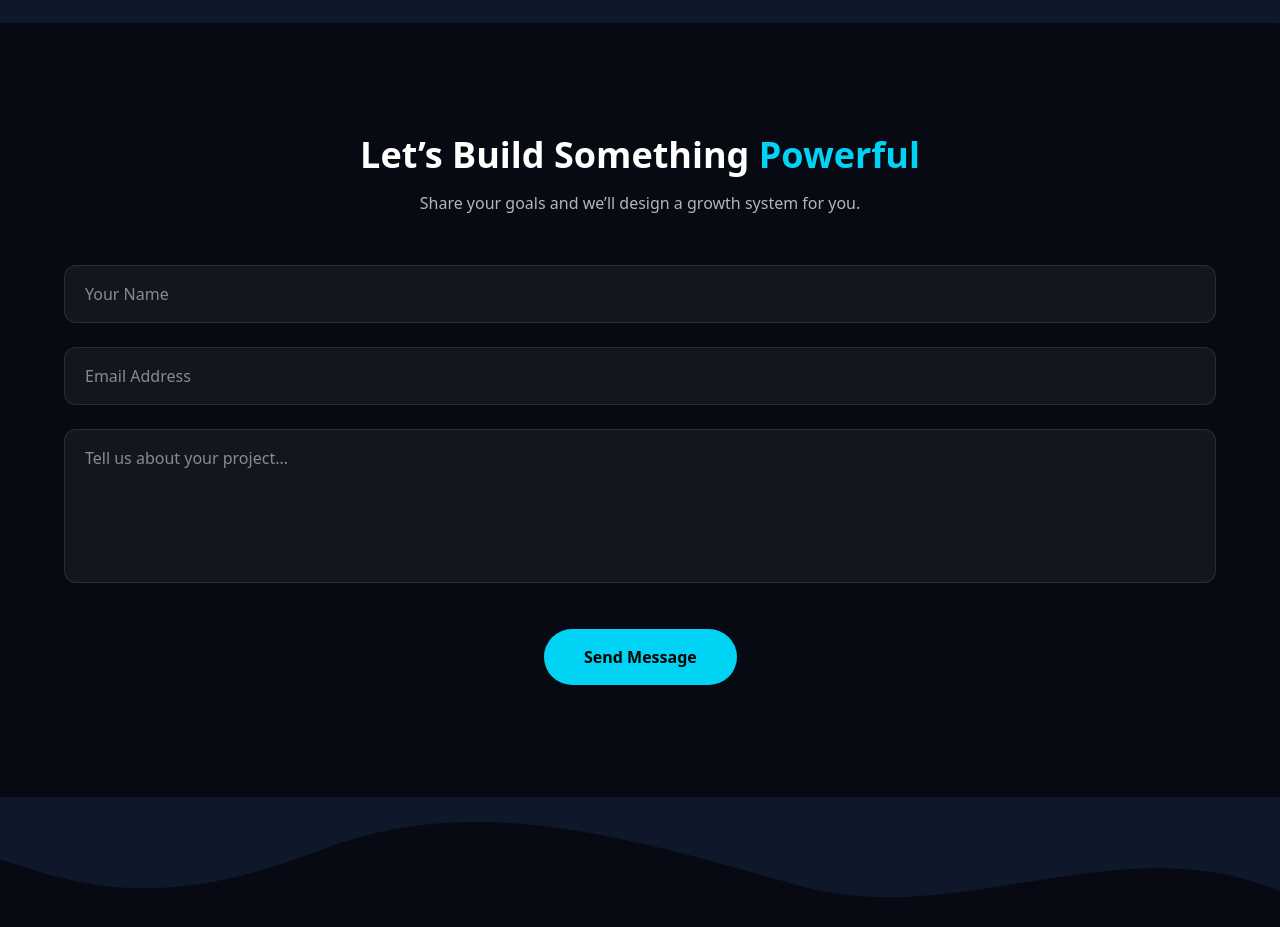
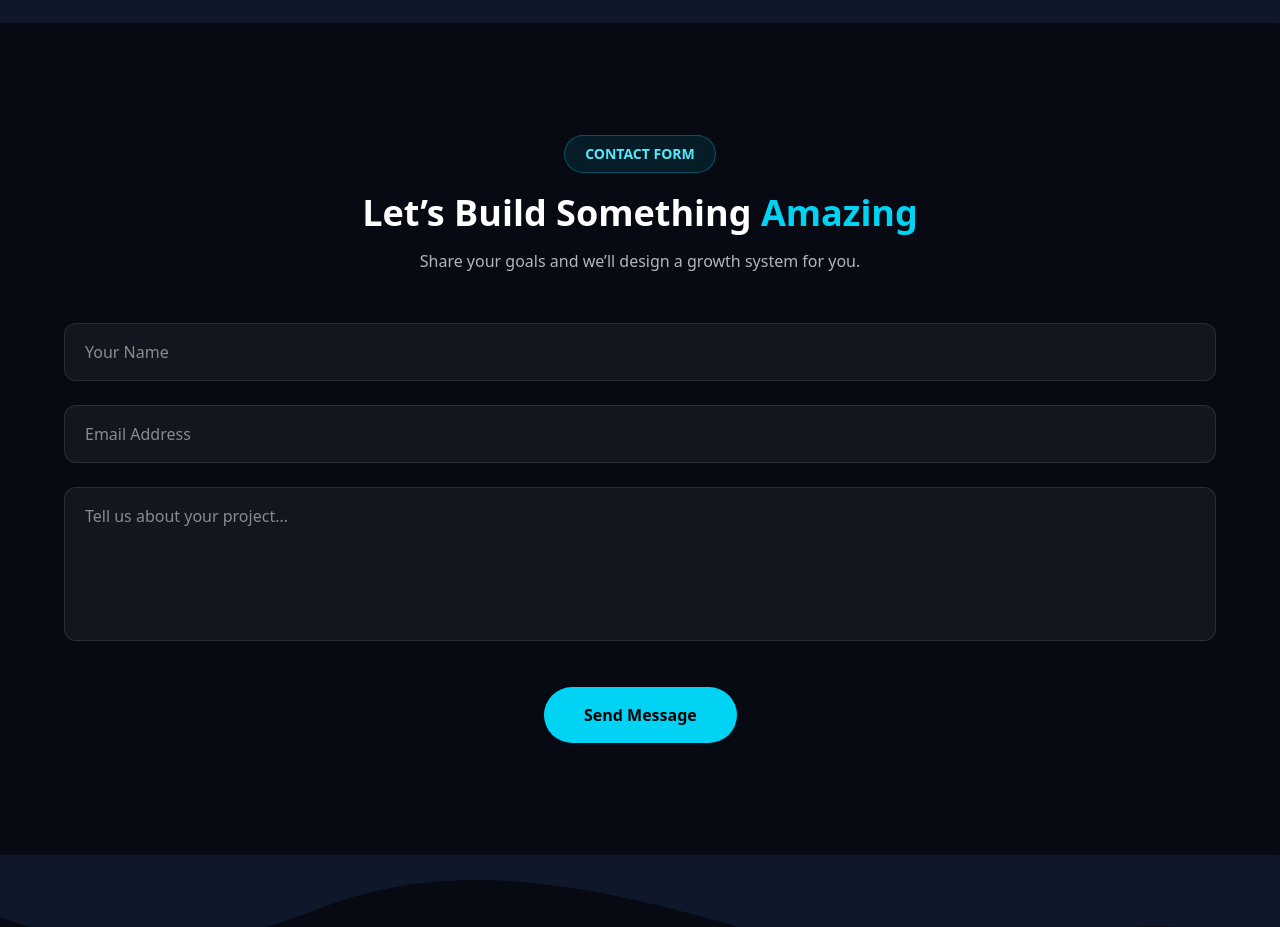
Before and after one commit to priye94/affiliongmedia, a Next.js app: page /contact in a window 1280 px wide. Shown: the part 1040-1967 px from the top of the page. Built offline with nearby package versions, Linux system fonts and the light colour scheme.

Commit message:
fix-ContactUs-LP

```diff
--- a/components/contact/ContactForm.tsx
+++ b/components/contact/ContactForm.tsx
@@ -9,13 +9,16 @@ export default function ContactForm() {
 
   return (
     <section id="contact-form" className="relative py-28">
-
       <div className="container mx-auto px-6 lg:px-8 max-w-3xl">
+        <div className="text-center">
+          <span className="inline-flex rounded-full border border-cyan-400/30 bg-cyan-400/10 px-5 py-2 text-sm font-semibold text-cyan-300">
+            CONTACT FORM
+          </span>
 
           <Reveal>
-          <h3 className="text-4xl font-bold text-center text-white">
+            <h3 className="mt-5 text-4xl font-bold text-center text-white">
               Let’s Build Something
-            <span className="text-cyan-400"> Powerful</span>
+              <span className="text-cyan-400"> Amazing</span>
             </h3>
           </Reveal>
 
@@ -24,6 +27,7 @@ export default function ContactForm() {
               Share your goals and we’ll design a growth system for you.
             </p>
           </Reveal>
+        </div>
 
         {/* FORM */}
         <Reveal delay={0.2}>
@@ -39,7 +43,6 @@ export default function ContactForm() {
               }, 1200);
             }}
           >
-
             {/* Name */}
             <input
               type="text"
@@ -63,7 +66,6 @@ export default function ContactForm() {
 
             {/* CTA */}
             <div className="flex justify-center pt-4">
-
               <MagneticButton>
                 <button
                   type="submit"
@@ -74,7 +76,8 @@ export default function ContactForm() {
                     rounded-full
                     bg-cyan-400
                     px-10 py-4
-                    font-semibold text-black
+                    font-semibold
+                    text-black
                     transition
                     hover:shadow-[0_0_40px_rgba(34,211,238,.45)]
                     disabled:opacity-60
@@ -82,18 +85,14 @@ export default function ContactForm() {
                 >
                   {loading ? "Sending..." : "Send Message"}
 
-                  {/* light sweep */}
+                  {/* Light sweep */}
                   <span className="absolute inset-0 -translate-x-full bg-white/30 transition-transform duration-700 hover:translate-x-full" />
                 </button>
               </MagneticButton>
-
             </div>
-
           </form>
         </Reveal>
-
       </div>
-
     </section>
   );
 }
```
Lines whose indentation alone changed are shown as unchanged.
